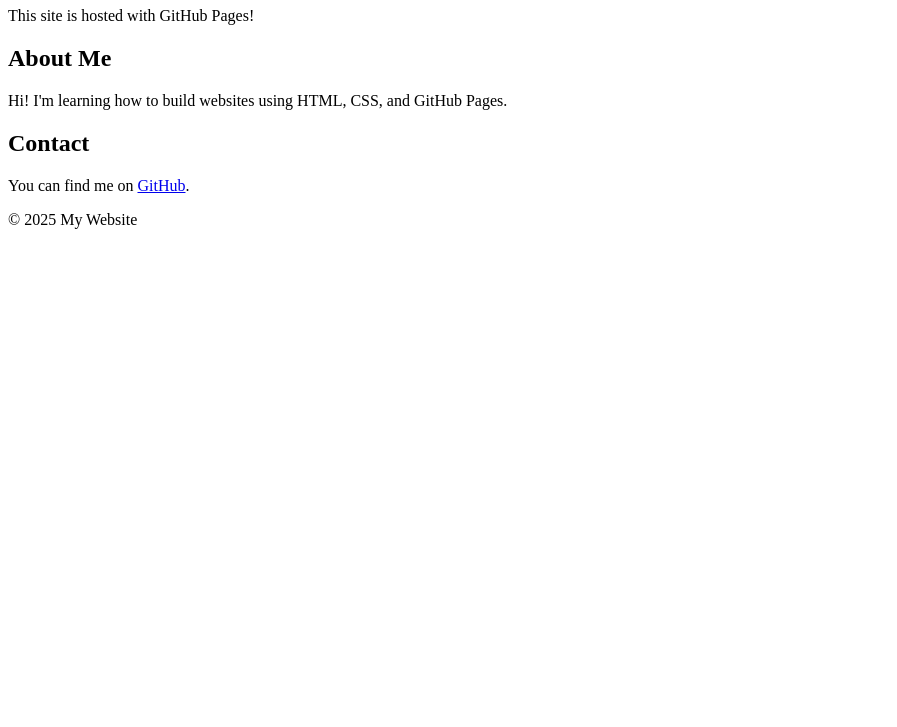
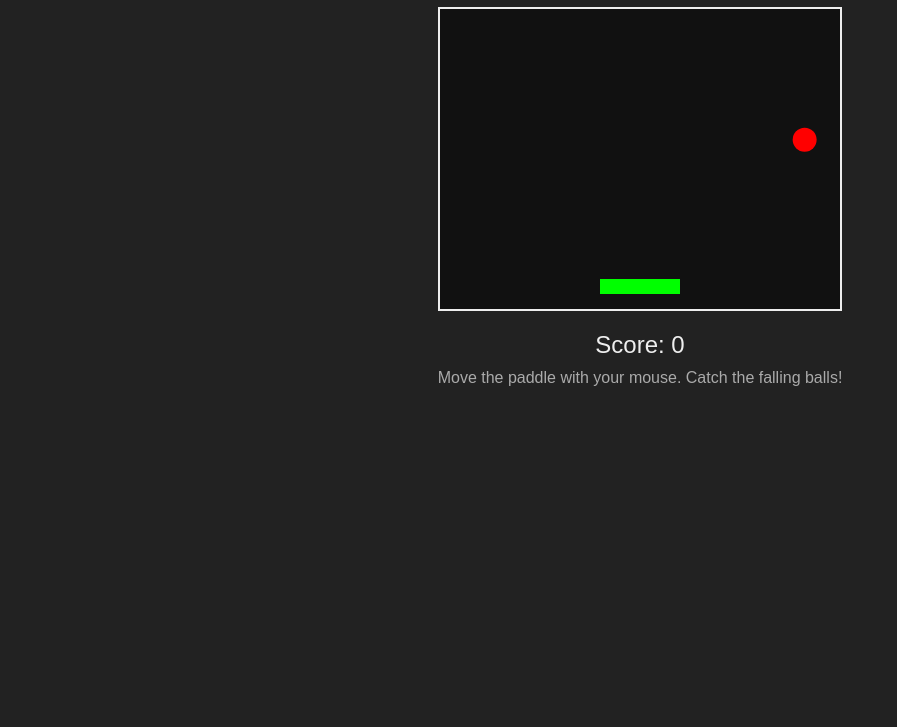
Before and after one commit to andrewxc54/2048, a plain HTML site: page index.html in a window 1280 px wide. Shown: the part 73-800 px from the top of the page, without its empty margins (0-897 px from the left). Drawn offline with Linux system fonts and the light colour scheme.

Commit message:
Update index.html

```diff
--- a/index.html
+++ b/index.html
@@ -1,31 +1,125 @@
 <!DOCTYPE html>
 <html lang="en">
 <head>
-  <meta charset="UTF-8" />
-  <meta name="viewport" content="width=device-width, initial-scale=1.0"/>
-  <title>My GitHub Website</title>
-  <link rel="stylesheet" href="style.css">
+<meta charset="UTF-8" />
+<meta name="viewport" content="width=device-width, initial-scale=1" />
+<title>Catch the Ball Game</title>
+<style>
+  body {
+    font-family: Arial, sans-serif;
+    text-align: center;
+    background: #222;
+    color: #eee;
+  }
+  #gameCanvas {
+    background: #111;
+    display: block;
+    margin: 20px auto;
+    border: 2px solid #eee;
+  }
+  #score {
+    font-size: 24px;
+    margin-top: 10px;
+  }
+  #instructions {
+    margin-top: 10px;
+    font-size: 16px;
+    color: #aaa;
+  }
+</style>
 </head>
 <body>
-  <header>
-    <h1>Welcome to My Website</h1>
-    <p>This site is hosted with GitHub Pages!</p>
-  </header>
 
-  <main>
-    <section>
-      <h2>About Me</h2>
-      <p>Hi! I'm learning how to build websites using HTML, CSS, and GitHub Pages.</p>
-    </section>
+<h1>Catch the Ball!</h1>
+<canvas id="gameCanvas" width="400" height="300"></canvas>
+<div id="score">Score: 0</div>
+<div id="instructions">Move the paddle with your mouse. Catch the falling balls!</div>
 
-    <section>
-      <h2>Contact</h2>
-      <p>You can find me on <a href="https://github.com/your-username" target="_blank">GitHub</a>.</p>
-    </section>
-  </main>
+<script>
+  const canvas = document.getElementById('gameCanvas');
+  const ctx = canvas.getContext('2d');
 
-  <footer>
-    <p>&copy; 2025 My Website</p>
-  </footer>
+  const paddle = {
+    width: 80,
+    height: 15,
+    x: canvas.width / 2 - 40,
+    y: canvas.height - 30,
+    speed: 0,
+  };
+
+  const ball = {
+    radius: 12,
+    x: Math.random() * (canvas.width - 24) + 12,
+    y: 0,
+    dy: 3 + Math.random() * 2,
+    caught: false,
+  };
+
+  let score = 0;
+
+  function drawPaddle() {
+    ctx.fillStyle = '#0f0';
+    ctx.fillRect(paddle.x, paddle.y, paddle.width, paddle.height);
+  }
+
+  function drawBall() {
+    ctx.beginPath();
+    ctx.fillStyle = '#f00';
+    ctx.arc(ball.x, ball.y, ball.radius, 0, Math.PI * 2);
+    ctx.fill();
+    ctx.closePath();
+  }
+
+  function clearCanvas() {
+    ctx.clearRect(0, 0, canvas.width, canvas.height);
+  }
+
+  function update() {
+    clearCanvas();
+
+    // Move ball down
+    ball.y += ball.dy;
+
+    // Check if ball is caught by paddle
+    if (
+      ball.y + ball.radius >= paddle.y &&
+      ball.x > paddle.x &&
+      ball.x < paddle.x + paddle.width
+    ) {
+      score++;
+      ball.caught = true;
+    }
+
+    // Reset ball if it falls past bottom or is caught
+    if (ball.y - ball.radius > canvas.height || ball.caught) {
+      ball.x = Math.random() * (canvas.width - 24) + 12;
+      ball.y = 0;
+      ball.dy = 3 + Math.random() * 2;
+      ball.caught = false;
+    }
+
+    drawPaddle();
+    drawBall();
+
+    document.getElementById('score').innerText = `Score: ${score}`;
+
+    requestAnimationFrame(update);
+  }
+
+  // Move paddle with mouse
+  canvas.addEventListener('mousemove', function (e) {
+    const rect = canvas.getBoundingClientRect();
+    let mouseX = e.clientX - rect.left;
+    paddle.x = mouseX - paddle.width / 2;
+
+    // Keep paddle inside canvas
+    if (paddle.x < 0) paddle.x = 0;
+    if (paddle.x + paddle.width > canvas.width)
+      paddle.x = canvas.width - paddle.width;
+  });
+
+  update();
+</script>
+
 </body>
 </html>
```
